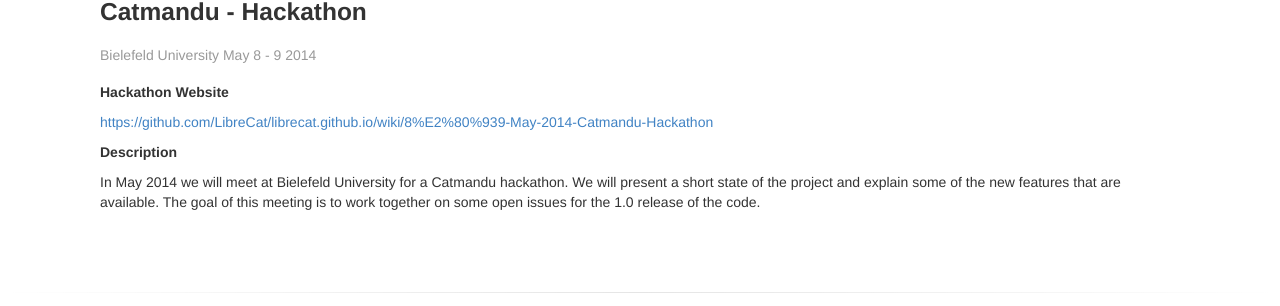
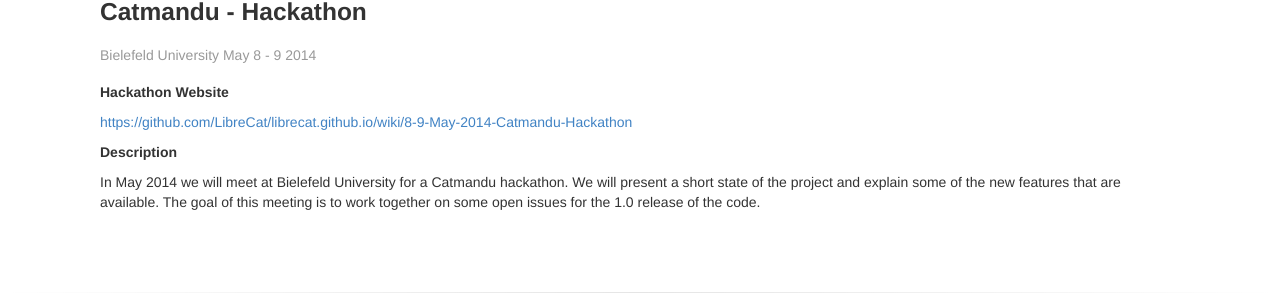
Before and after one commit to LibreCat/librecat.github.io, a Jekyll site: the page built from events.html, in a window 1280 px wide and 900 px high. Shown: the part 403-709 px from the top of the window. Built offline with Jekyll 4.4.1, drawn with Linux system fonts in a browser that asks for light colours; some of the changed lines change nothing that is shown.

Commit message:
Fixing the hackathon link

```diff
--- a/events.html
+++ b/events.html
@@ -26,8 +26,7 @@
       <h3>Catmandu - Hackathon</br><small>Bielefeld University May 8 - 9 2014</small></h3>
 
       <h5>Hackathon Website</h5>
-
-      <a href="https://github.com/LibreCat/librecat.github.io/wiki/8%E2%80%939-May-2014-Catmandu-Hackathon">https://github.com/LibreCat/librecat.github.io/wiki/8%E2%80%939-May-2014-Catmandu-Hackathon</a>
+      <a href="https://github.com/LibreCat/librecat.github.io/wiki/8-9-May-2014-Catmandu-Hackathon">https://github.com/LibreCat/librecat.github.io/wiki/8-9-May-2014-Catmandu-Hackathon</a>
 
       <h5>Description</h5>
 
```
